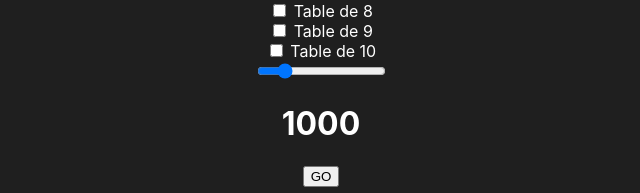
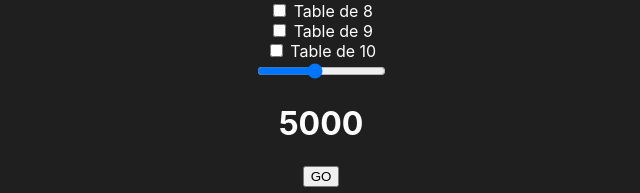
Before and after one commit to enztexier/GM, a React (Create React App) app: page /multiplication in a window 1280 px wide. Shown: the part 241-434 px from the top of the page, without its empty margins (319-959 px from the left). Built offline with nearby package versions, Linux system fonts and the light colour scheme.

Commit message:
percentage time

```diff
--- a/src/Display.js
+++ b/src/Display.js
@@ -27,9 +27,14 @@ const Display = ({ shuffledArray, time }) => {
                     let three = shuffledArray[i][2]
                     let show = <p>{one} x {two} = </p>
                     setDisplay(show)
+                    console.log(time % 3)
+                    let step = 30 * time
+                    let percentage = step / 100
+                    console.log(percentage)
                     setTimeout(() => {
                         setResult(three)
-                      }, time - 500)
+
+                      }, percentage)
                     i++
                     setResult('')
 
@@ -37,6 +42,7 @@ const Display = ({ shuffledArray, time }) => {
                 else {
                     console.log("elseInter")
                     setDisplay("the end")
+                    setResult('')
                     clearInterval(intervalID)
                 }
 
--- a/src/Multiplication.js
+++ b/src/Multiplication.js
@@ -53,7 +53,7 @@ const Multiplication = () => {
     const [tableState, setTableState] = useState(table)
     const [selectTable, setSelectTable] = useState([])
     const [shuffledArray, setShuffledArray] = useState([])
-    const [time, setTime] = useState(1000)
+    const [time, setTime] = useState(5000)
 
 
 
@@ -107,7 +107,7 @@ const Multiplication = () => {
 
             {liste}
 
-            <input type="range" min="100" max="5000" value={time} onChange={(e) => setTime(e.target.value)}></input>
+            <input type="range" min="1000" max="10000" value={time} onChange={(e) => setTime(e.target.value)}></input>
             <h1>{time}</h1>
 
             <button onClick={suffleMachine}>GO</button>
```
